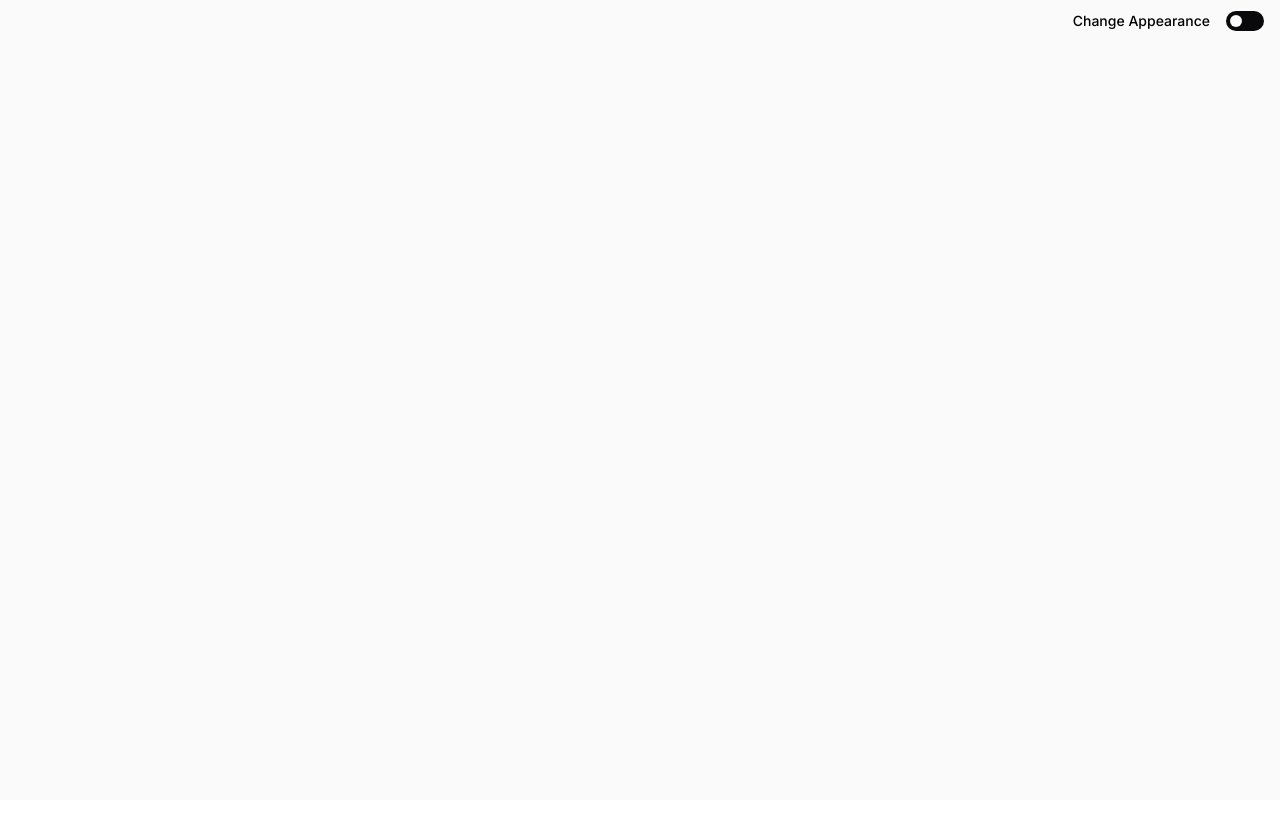
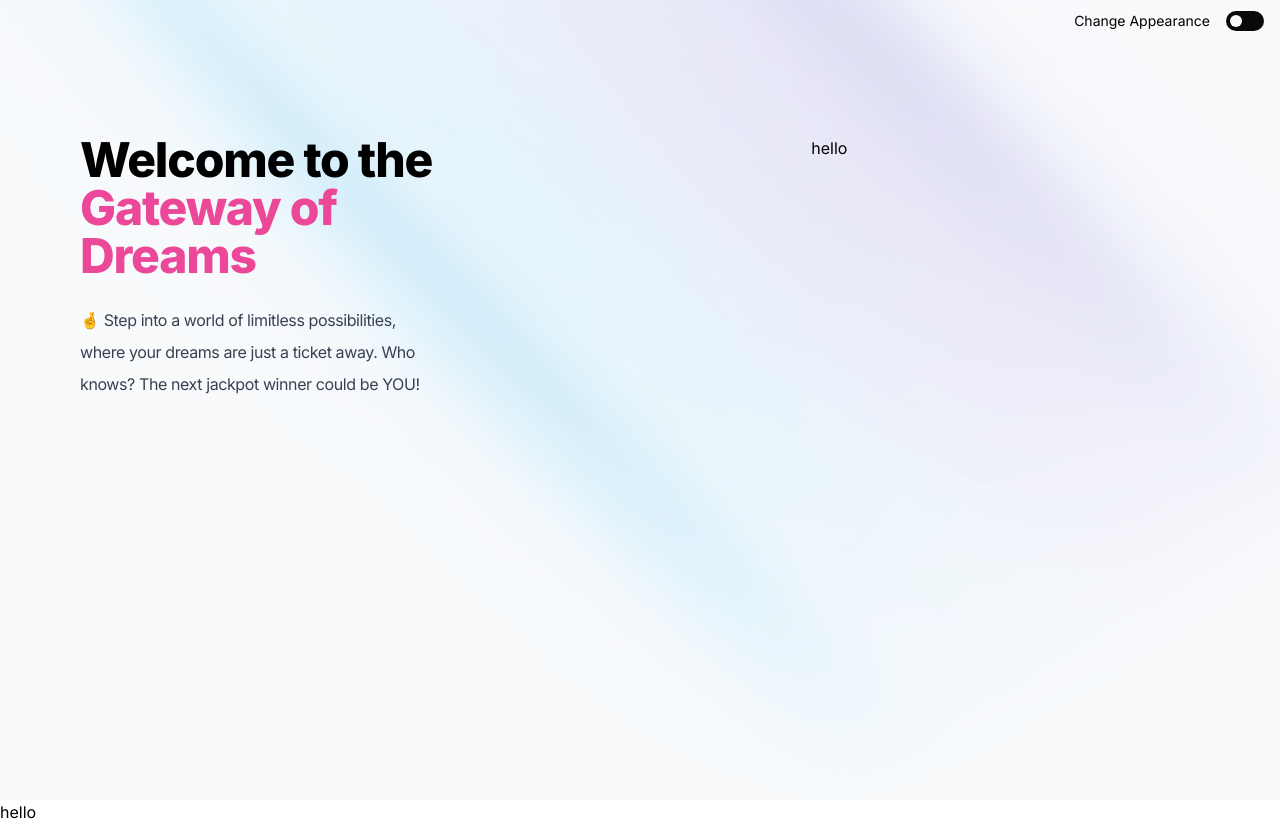
Before and after one commit to SabanadzeLuka/react-lottery, a React (Vite) app: page / in a window 1280 px wide. Before the commit the page ends 800 px from the top, so only its background shows below. Built offline with nearby package versions, Linux system fonts and the light colour scheme.

Commit message:
heropage halfway done

```diff
--- a/index.html
+++ b/index.html
@@ -7,7 +7,7 @@
     <link rel="preconnect" href="https://fonts.googleapis.com" />
     <link rel="preconnect" href="https://fonts.gstatic.com" crossorigin />
     <link
-      href="https://fonts.googleapis.com/css2?family=Inter:wght@400;500;600;700&display=swap"
+      href="https://fonts.googleapis.com/css2?family=Inter:wght@400;500;600;700;800;900&display=swap"
       rel="stylesheet"
     />
     <title>Vite + React</title>
--- a/src/App.jsx
+++ b/src/App.jsx
@@ -1,9 +1,9 @@
-import Switcher from "./components/Switcher";
+import Home from "./pages/Home";
 
 function App() {
   return (
-    <div className="h-screen dark:bg-zinc-950 bg-zinc-50 duration-300 transition">
-      <Switcher />
+    <div>
+      <Home />
     </div>
   );
 }
--- a/src/components/Switcher.jsx
+++ b/src/components/Switcher.jsx
@@ -63,7 +63,7 @@ const Switcher = () => {
             className="sr-only"
           />
           <span
-            className={`label flex items-center text-sm font-medium text-black ${
+            className={`label flex items-center text-sm  text-black ${
               isChecked ? "text-zinc-50" : ""
             }`}
           >
--- a/src/index.css
+++ b/src/index.css
@@ -4,4 +4,5 @@
 
 body {
   font-family: "Inter", sans-serif;
+
 }
--- /dev/null
+++ b/src/pages/Home.jsx
@@ -0,0 +1,28 @@
+import Switcher from "../components/Switcher";
+
+function Home() {
+  return (
+    <div>
+      <Switcher />
+      <div className="h-screen dark:bg-zinc-800 bg-zinc-50 duration-300 transition dark:text-zinc-50 bg-center bg-cover bg-no-repeat bg-[url(../src/assests/hero-light.png)] dark:bg-none">
+        <div className="grid grid-cols-3 gap-4 top-14 relative  px-20 py-20">
+          <div className="flex flex-col justify-center">
+            <h1 className="font-extrabold text-5xl tracking-tight">
+              Welcome to the <br />
+              <span className="text-pink-500">Gateway of Dreams</span>
+            </h1>
+            <p className="pt-6 leading-8 tracking-tight text-gray-700 dark:text-gray-300">
+              🤞 Step into a world of limitless possibilities, where your dreams
+              are just a ticket away. Who knows? The next jackpot winner could
+              be YOU!
+            </p>
+          </div>
+          <div className="col-span-2 flex justify-center">hello</div>
+        </div>
+      </div>
+      <div>hello</div>
+    </div>
+  );
+}
+
+export default Home;
```
Also changed, not shown: src/assests/hero-dark.jpg (added), src/assests/hero-light.png (added).
